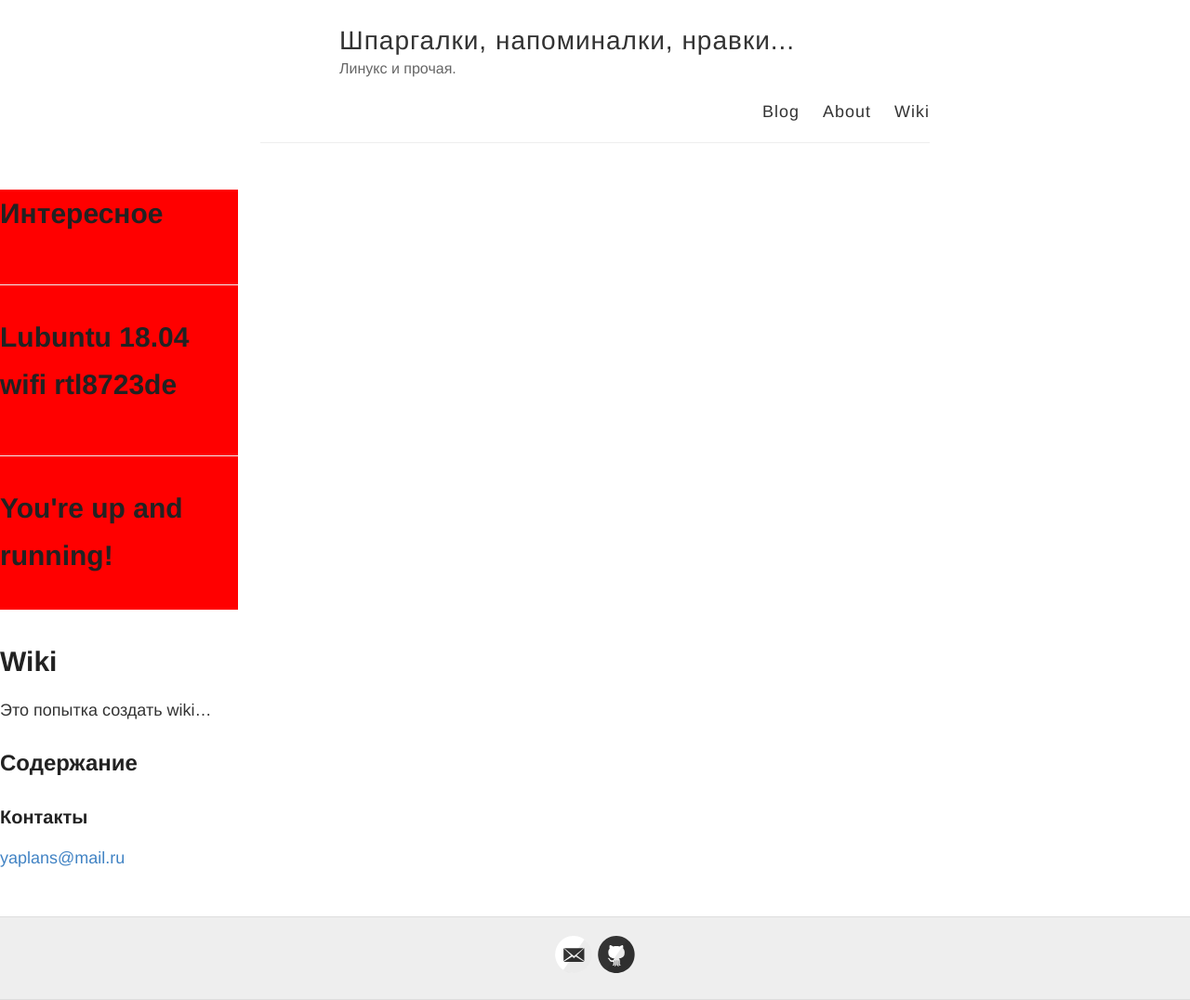
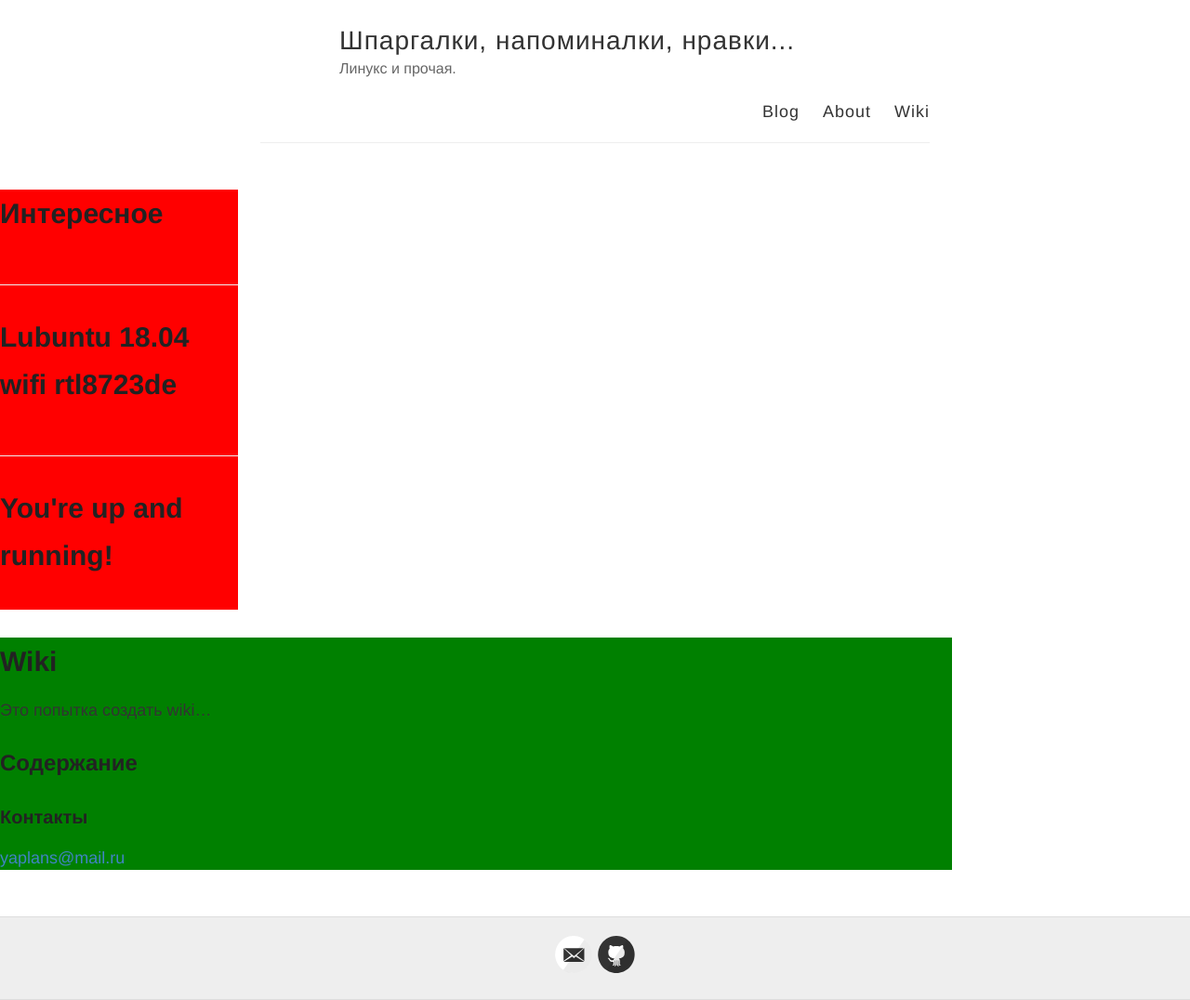
Before and after one commit to yaplans/yaplans.github.io, a Jekyll site: the page built from wiki.md, in a window 1280 px wide. Shown: the whole page at 93% size. Built offline with Jekyll 4.4.1, drawn with Linux system fonts in a browser that asks for light colours.

Commit message:
Правим wiki шаблон 2

```diff
--- a/_layouts/wiki.html
+++ b/_layouts/wiki.html
@@ -25,6 +25,7 @@ layout: default_wiki
 
 </div>
 
+<div class="wiki-article">
   <article class="wiki">
 
     <h1>{{ page.title }}</h1>
@@ -33,3 +34,4 @@ layout: default_wiki
       {{ content }}
     </div>
   </article>
+</div>
--- a/_sass/_wiki.scss
+++ b/_sass/_wiki.scss
@@ -2,3 +2,9 @@
     background: red fixed;
     width: 20%;
 }
+
+.wiki-article {
+  background: green fixed;
+  width: 80%;
+
+}
```
Lines whose indentation alone changed are shown as unchanged.
